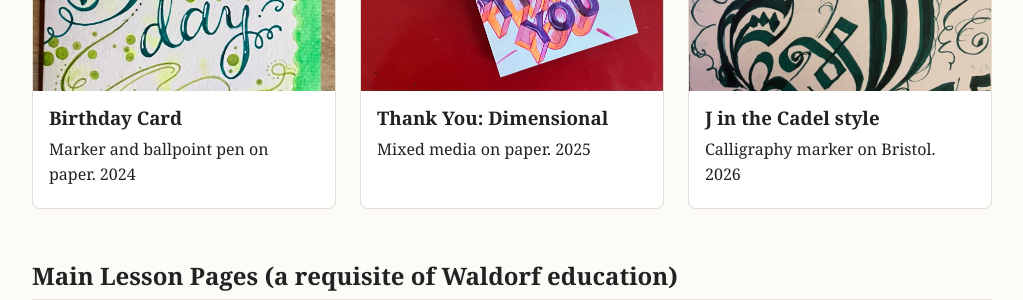
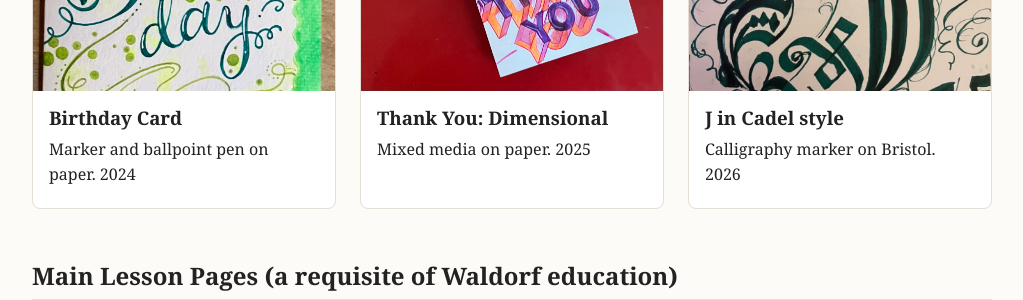
Before and after one commit to DJLiZe/portfolio, a Jekyll site: the page built from index.html, in a window 1280 px wide and 900 px high, scrolled down 2225 px. Shown: the part 155-455 px from the top of the window, without its empty margins (128-1151 px from the left). Built offline with Jekyll 4.4.1, drawn with Linux system fonts in a browser that asks for light colours.

Commit message:
Update art.yml

```diff
--- a/_data/art.yml
+++ b/_data/art.yml
@@ -18,7 +18,7 @@
 # If a value has a colon and a space in it (like "Part 1: Home"), wrap the
 # whole value in "double quotes".
 
-- title: J in the Cadel style
+- title: J in Cadel style
   category: Cards
   description: Calligraphy marker on Bristol. 2026
   image: /assets/img/calligraphy-study.jpg
```
